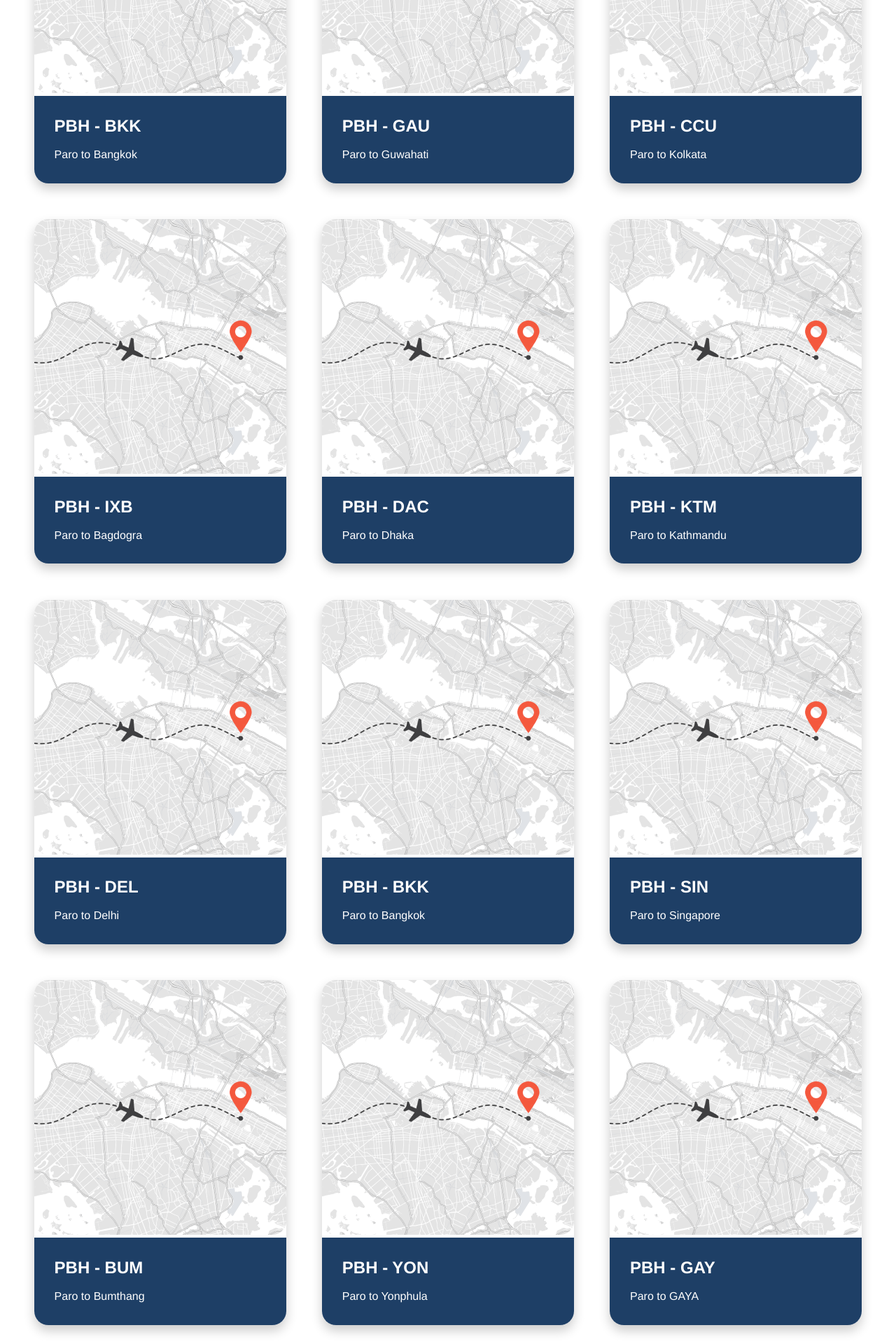
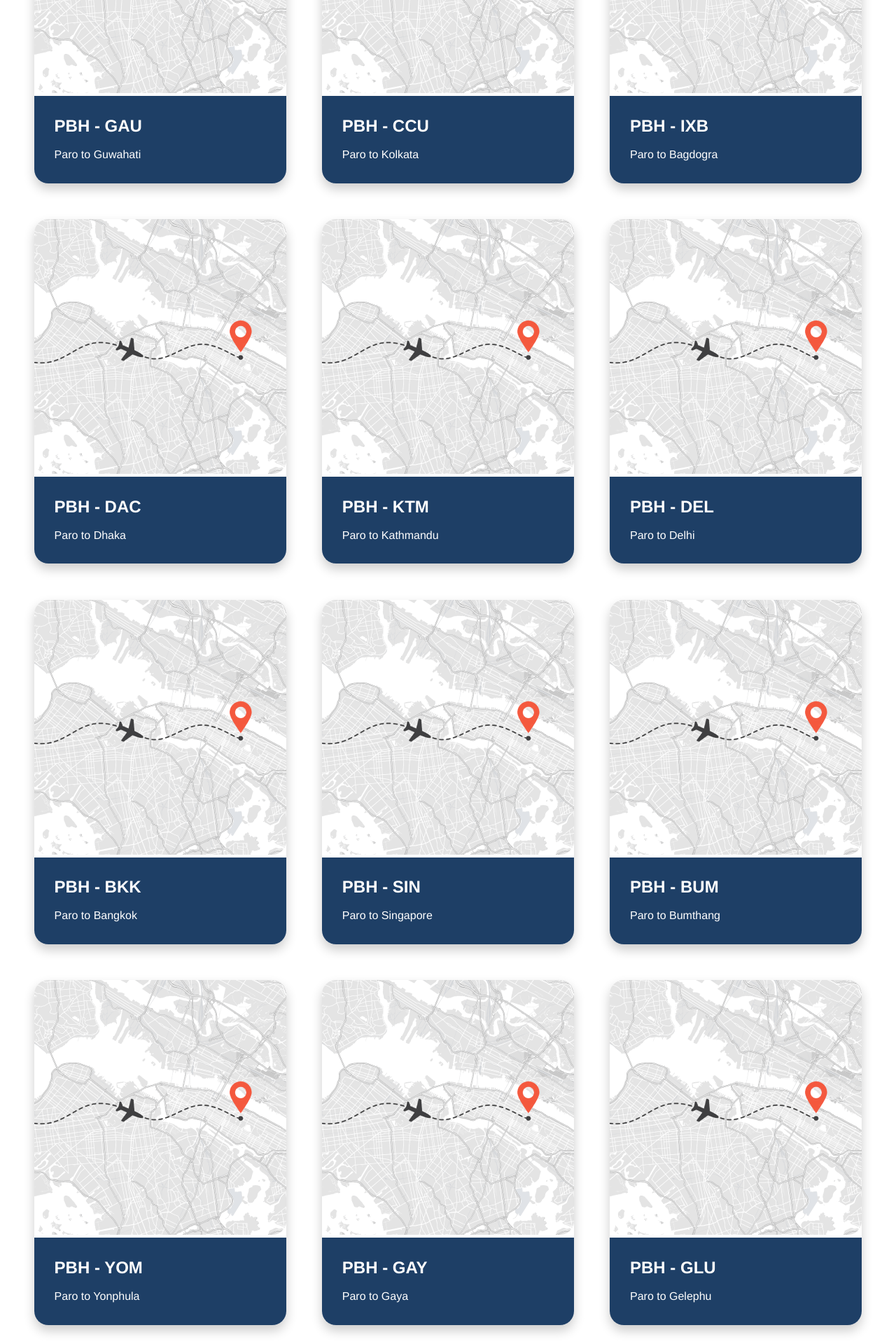
Before and after one commit to divyashC/fids_frontend, a React (Create React App) app: page /routes in a window 1280 px wide. Shown: the part 400-2320 px from the top of the page at 70% size. Built offline with nearby package versions, Linux system fonts and the light colour scheme.

Commit message:
Refactored Code and added Hero

```diff
--- a/src/assets/css/home.css
+++ b/src/assets/css/home.css
@@ -1,5 +1,36 @@
-.homepage {
-	margin-top: 40px;
+.hero_image {
+	background-image: url(../images/home_bg.png);
+	background-size: cover;
+	background-position: center;
+	height: 100vh;
+	width: 100vw;
+	position: relative;
+	display: flex;
+	flex-direction: column;
+	justify-content: center;
+}
+
+.hero_contents {
+	color: #ffffff;
+	text-align: center;
+	padding: 0 20%;
+}
+
+.hero_contents h1 {
+	padding: 40px 0px;
+	font-size: 3.5em;
+}
+
+.hero_contents p {
+	font-size: 1.5em;
+	line-height: 1.5;
+}
+
+.hero_contents hr {
+	margin: 0 auto;
+	margin-top: 30px;
+	width: 300px;
+	border: 1px solid #ffffff;
 }
 
 .getting_started {
--- a/src/components/FlightRoutes.js
+++ b/src/components/FlightRoutes.js
@@ -1,156 +1,113 @@
-import React, { Component } from "react";
+import React from "react";
 import MapsImage from "../assets/images/Maps.png";
 import "../assets/css/routes.css";
 import { Link } from "react-router-dom";
 
-export default class FlightRoutes extends Component {
-	render() {
+export default function FlightRoutes() {
+	// const full = [
+	// 	"Paro to Guwahati",
+	// 	"Paro to Kolkata",
+	// 	"Paro to Bagdogra",
+	// 	"Paro to Dhaka",
+	// 	"Paro to Kathmandu",
+	// 	"Paro to Delhi",
+	// 	"Paro to Bangkok",
+	// 	"Paro to Singapore",
+	// 	"Paro to Bumthang",
+	// 	"Paro to Yonphula",
+	// 	"Paro to Gaya",
+	// 	"Paro to Gelephu",
+	// ];
+
+	// const iata = [
+	// 	"PBH - GAU",
+	// 	"PBH - CCU",
+	// 	"PBH - IXB",
+	// 	"PBH - DAC",
+	// 	"PBH - KTM",
+	// 	"PBH - DEL",
+	// 	"PBH - BKK",
+	// 	"PBH - SIN",
+	// 	"PBH - BUM",
+	// 	"PBH - YOM",
+	// 	"PBH - GAY",
+	// 	"PBH - GLU",
+	// ];
+
+	// const routes = full.map((item, index) => {
+	// 	return { full: item, iata: iata[index] };
+	// });
+
+	const routes = {
+		1: {
+			full: "Paro to Guwahati",
+			iata: "PBH - GAU",
+		},
+		2: {
+			full: "Paro to Kolkata",
+			iata: "PBH - CCU",
+		},
+		3: {
+			full: "Paro to Bagdogra",
+			iata: "PBH - IXB",
+		},
+		4: {
+			full: "Paro to Dhaka",
+			iata: "PBH - DAC",
+		},
+		5: {
+			full: "Paro to Kathmandu",
+			iata: "PBH - KTM",
+		},
+		6: {
+			full: "Paro to Delhi",
+			iata: "PBH - DEL",
+		},
+		7: {
+			full: "Paro to Bangkok",
+			iata: "PBH - BKK",
+		},
+		8: {
+			full: "Paro to Singapore",
+			iata: "PBH - SIN",
+		},
+		9: {
+			full: "Paro to Bumthang",
+			iata: "PBH - BUM",
+		},
+		10: {
+			full: "Paro to Yonphula",
+			iata: "PBH - YOM",
+		},
+		11: {
+			full: "Paro to Gaya",
+			iata: "PBH - GAY",
+		},
+		12: {
+			full: "Paro to Gelephu",
+			iata: "PBH - GLU",
+		},
+	};
+
+	const routesArray = Object.keys(routes).map((key) => routes[key]);
+
 	return (
 		<div class="maps">
+			{routesArray.map((item) => {
+				return (
 					<div class="card">
 						<Link to="/routes">
 							<div class="card-image">
 								<img src={MapsImage} alt="Map" />
 							</div>
 							<div class="card_body">
-							<h3>PBH - BKK</h3>
-							<p>Paro to Bangkok</p>
+								<h3>{item.iata}</h3>
+								<p>{item.full}</p>
 							</div>
 						</Link>
 					</div>
-				<div class="card">
-					<Link to="/routes">
-						<div class="card-image">
-							<img src={MapsImage} alt="Map" />
-						</div>
-						<div class="card_body">
-							<h3>PBH - GAU</h3>
-							<p>Paro to Guwahati</p>
-						</div>
-					</Link>
-				</div>
-				<div class="card">
-					<Link to="/routes">
-						<div class="card-image">
-							<img src={MapsImage} alt="Map" />
-						</div>
-						<div class="card_body">
-							<h3>PBH - CCU</h3>
-							<p>Paro to Kolkata</p>
-						</div>
-					</Link>
-				</div>
-				<div class="card">
-					<Link to="/routes">
-						<div class="card-image">
-							<img src={MapsImage} alt="Map" />
-						</div>
-						<div class="card_body">
-							<h3>PBH - IXB</h3>
-							<p>Paro to Bagdogra</p>
-						</div>
-					</Link>
-				</div>
-				<div class="card">
-					<Link to="/routes">
-						<div class="card-image">
-							<img src={MapsImage} alt="Map" />
-						</div>
-						<div class="card_body">
-							<h3>PBH - DAC</h3>
-							<p>Paro to Dhaka</p>
-						</div>
-					</Link>
-				</div>
-				<div class="card">
-					<Link to="/routes">
-						<div class="card-image">
-							<img src={MapsImage} alt="Map" />
-						</div>
-						<div class="card_body">
-							<h3>PBH - KTM</h3>
-							<p>Paro to Kathmandu</p>
-						</div>
-					</Link>
-				</div>
-				<div class="card">
-					<Link to="/routes">
-						<div class="card-image">
-							<img src={MapsImage} alt="Map" />
-						</div>
-						<div class="card_body">
-							<h3>PBH - DEL</h3>
-							<p>Paro to Delhi</p>
-						</div>
-					</Link>
-				</div>
-				<div class="card">
-					<Link to="/routes">
-						<div class="card-image">
-							<img src={MapsImage} alt="Map" />
-						</div>
-						<div class="card_body">
-							<h3>PBH - BKK</h3>
-							<p>Paro to Bangkok</p>
-						</div>
-					</Link>
-				</div>
-				<div class="card">
-					<Link to="/routes">
-						<div class="card-image">
-							<img src={MapsImage} alt="Map" />
-						</div>
-						<div class="card_body">
-							<h3>PBH - SIN</h3>
-							<p>Paro to Singapore</p>
-						</div>
-					</Link>
-				</div>
-				<div class="card">
-					<Link to="/routes">
-						<div class="card-image">
-							<img src={MapsImage} alt="Map" />
-						</div>
-						<div class="card_body">
-							<h3>PBH - BUM</h3>
-							<p>Paro to Bumthang</p>
-						</div>
-					</Link>
-				</div>
-				<div class="card">
-					<Link to="/routes">
-						<div class="card-image">
-							<img src={MapsImage} alt="Map" />
-						</div>
-						<div class="card_body">
-							<h3>PBH - YON</h3>
-							<p>Paro to Yonphula</p>
-						</div>
-					</Link>
-				</div>
-				<div class="card">
-					<Link to="/routes">
-						<div class="card-image">
-							<img src={MapsImage} alt="Map" />
-						</div>
-						<div class="card_body">
-							<h3>PBH - GAY</h3>
-							<p>Paro to GAYA</p>
-						</div>
-					</Link>
-				</div>
-				<div class="card">
-					<Link to="/routes">
-						<div class="card-image">
-							<img src={MapsImage} alt="Map" />
-						</div>
-						<div class="card_body">
-							<h3>PBH - GLU</h3>
-							<p>Paro to Gelephu</p>
-						</div>
-					</Link>
-				</div>
+				);
+			})}
 		</div>
 	);
 }
-}
--- a/src/components/Home.js
+++ b/src/components/Home.js
@@ -1,11 +1,28 @@
 import React, { Component } from "react";
 import "../assets/css/home.css";
 import GettingStarted from "../assets/images/getting_started.png";
+import LogoLarge from "../assets/images/fids_large.png";
 
 export default class Home extends Component {
 	render() {
 		return (
 			<div class="homepage">
+				<div class="hero_image">
+					<div class="hero_contents">
+						<img src={LogoLarge} alt="FIDS" />
+						<hr />
+						<h1>Flight Information Display System</h1>
+						<p>
+							Lorem ipsum dolor sit amet, consectetur adipiscing elit. Sagittis
+							sed scelerisque pellentesque diam euismod amet. Purus, commodo
+							mauris nullam sem porttitor. Diam scelerisque lobortis pulvinar
+							nulla amet non est. Sed nec dolor pellentesque egestas quis diam
+							nam cras laoreet. Donec pharetra in elit ac, ac. Odio mattis et
+							sed odio sed. Porttitor turpis blandit posuere nulla lectus netus
+							magna magna
+						</p>
+					</div>
+				</div>
 				<div class="getting_started">
 					<div class="content">
 						<span>Getting Started</span>
```
Also changed, not shown: src/components/Help.js (+62 -151 lines), src/assets/images/fids_large.png (added), src/assets/images/home_bg.png (added). Lines whose indentation alone changed are shown as unchanged.
